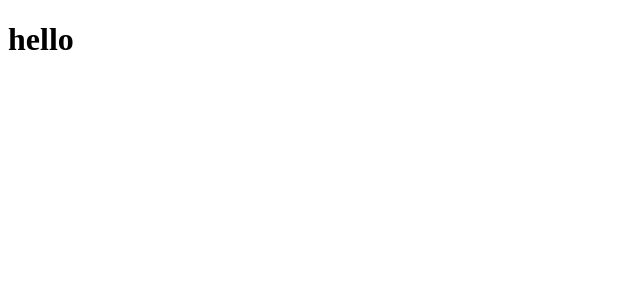
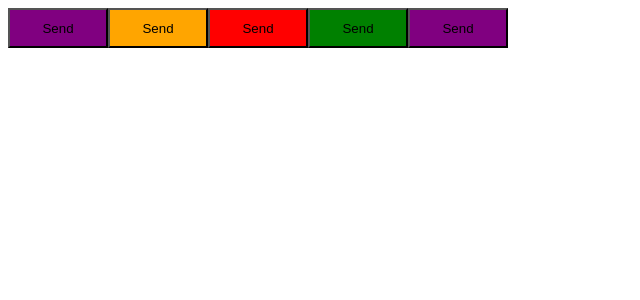
Before and after one commit to gabrielcedran/pomodoro-timer, a React (Vite) app: page / in a window 1280 px wide. Shown: the top 300 px of the page, without its empty margins (0-640 px from the left). Built offline with nearby package versions, Linux system fonts and the light colour scheme.

Commit message:
Example of styling with css modules

```diff
--- a/src/App.tsx
+++ b/src/App.tsx
@@ -1,5 +1,13 @@
+import { Button } from './components/ButtonWithCssModules'
+
 export function App() {
   return (
-    <h1>hello</h1>
+    <>
+      <Button variant="primary" />
+      <Button variant="secondary" />
+      <Button variant="danger" />
+      <Button variant="success" />
+      <Button />
+    </>
   )
 }
--- /dev/null
+++ b/src/components/ButtonWithCssModules/index.module.css
@@ -0,0 +1,20 @@
+.button {
+    width: 100px;
+    height: 40px;
+}
+
+.primary {
+    background: purple;
+}
+
+.secondary {
+    background: orange;
+}
+
+.danger {
+    background: red;
+}
+
+.success {
+    background: green;
+}
--- /dev/null
+++ b/src/components/ButtonWithCssModules/index.tsx
@@ -0,0 +1,12 @@
+import styles from './index.module.css'
+
+interface ButtonProps {
+  variant?: 'primary' | 'secondary' | 'danger' | 'success'
+}
+
+export function Button({ variant = 'primary' }: ButtonProps) {
+  return (
+    // example of how to apply different styles using css modules `styles[colour]`
+    <button className={`${styles.button} ${styles[variant]}`}>Send</button>
+  )
+}
```
